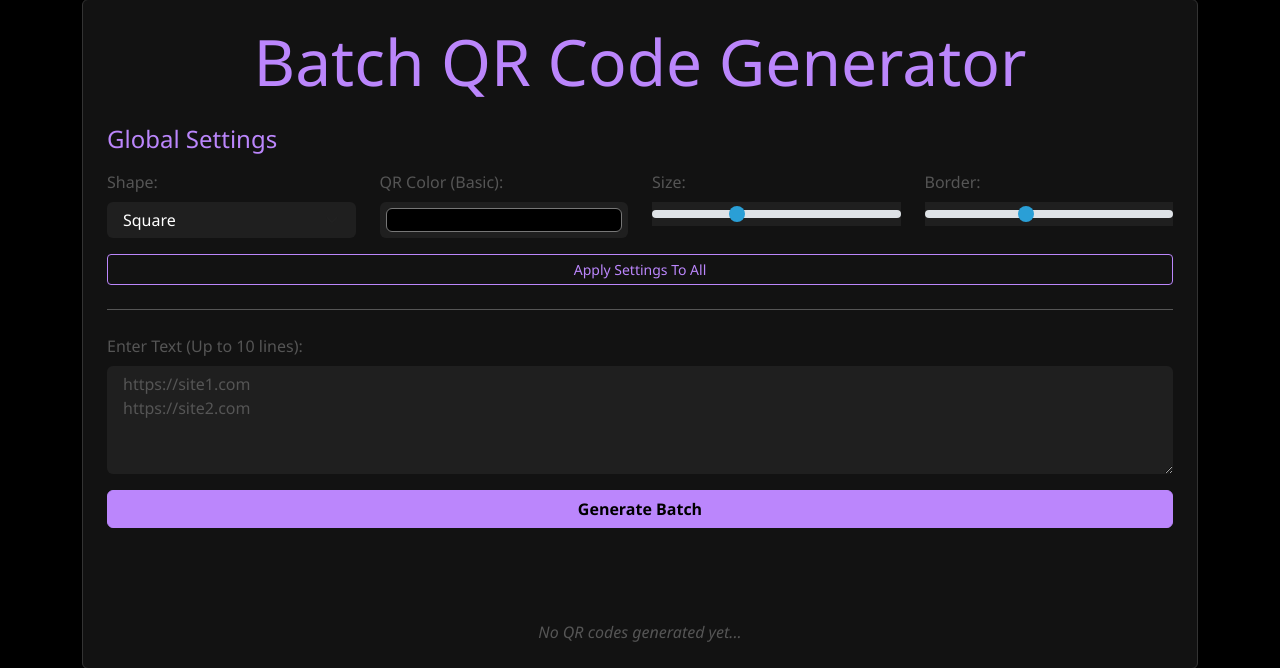
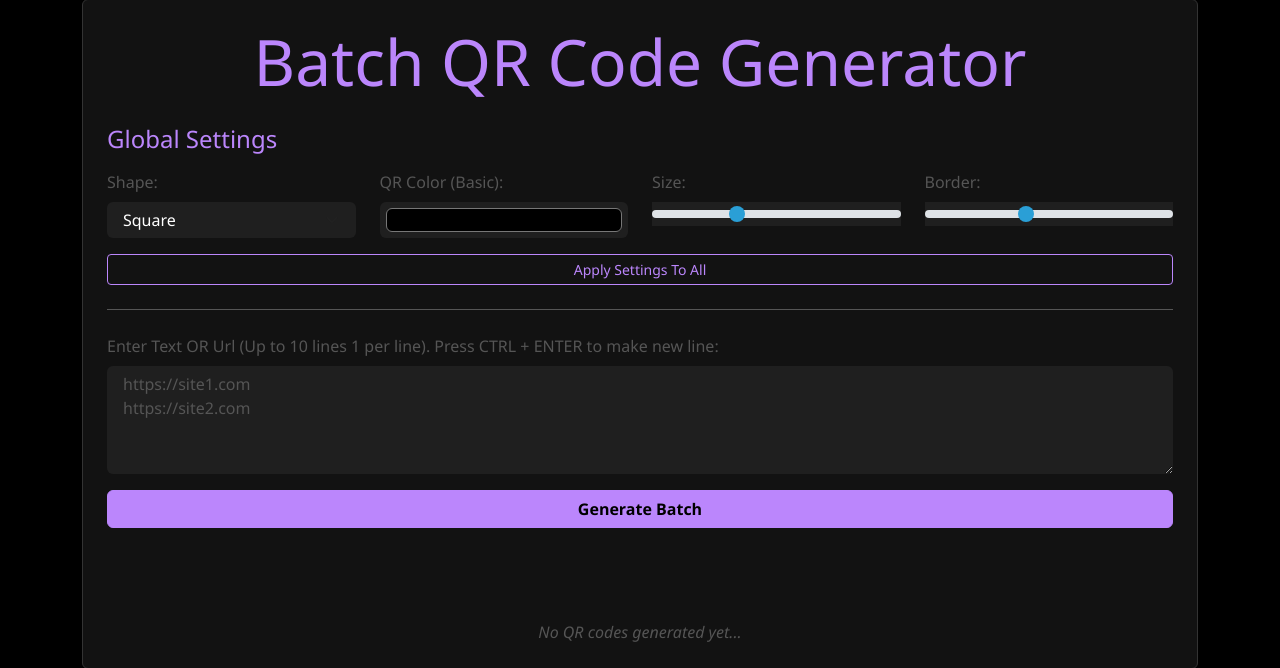
Before and after one commit to ZPelletierCSUSTAN/QRGenie, a Flask app: page /batch in a window 1280 px wide. Shown: the part 334-1002 px from the top of the page. Run offline with Flask 3, Linux system fonts and the light colour scheme; some libraries are stand-ins or nearby versions.

Commit message:
Initial commit

```diff
--- a/templates/page1.html
+++ b/templates/page1.html
@@ -38,7 +38,7 @@
 
         <!-- INPUT AREA -->
         <div class="mb-3">
-            <label class="form-label text-muted">Enter Text (Up to 10 lines):</label>
+            <label class="form-label text-muted">Enter Text OR Url (Up to 10 lines 1 per line). Press CTRL + ENTER to make new line:</label>
             <textarea id="batch-input" class="form-control" rows="4" placeholder="https://site1.com&#10;https://site2.com"></textarea>
             <div id="error-msg" class="alert alert-danger mt-2" style="display:none;"></div>
         </div>
```
